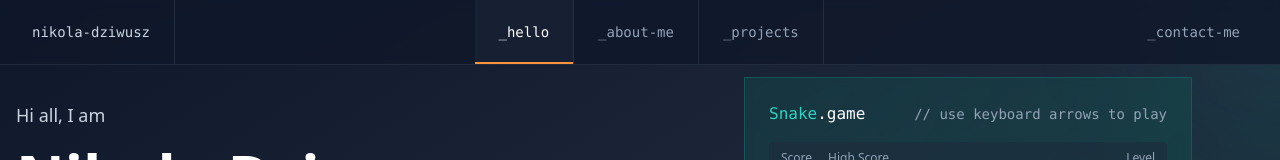
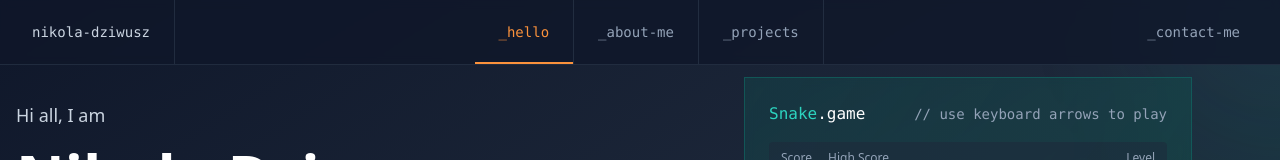
Before and after one commit to NikolaDziwusz/portfolio_2025, a Next.js app: page / in a window 1280 px wide. Shown: the top 160 px of the page. Built offline with nearby package versions, Linux system fonts and the light colour scheme.

Commit message:
fix: layout.tsx, navigation.tsx

```diff
--- a/app/layout.tsx
+++ b/app/layout.tsx
@@ -14,7 +14,7 @@ export default function RootLayout({
 }>) {
   return (
     <html lang="en">
-      <body>{children}</body>
+      <body className="overflow-x-hidden">{children}</body>
     </html>
   )
 }
--- a/components/navigation.tsx
+++ b/components/navigation.tsx
@@ -31,7 +31,7 @@ export function Navigation({ activeSection, setActiveSection }: NavigationProps)
   return (
     <>
       {/* Desktop Navigation */}
-      <nav className="hidden md:block max-h-[10vh] border-b z-50 border-slate-700/50 bg-slate-900/80 backdrop-blur-sm sticky top-0">
+      <nav className="hidden md:block max-h-[10vh] border-b z-50  border-slate-700/50 bg-slate-900/80 backdrop-blur-sm sticky top-0">
         <div className="max-w-7xl mx-auto px-4">
           <div className="flex items-center justify-between h-16">
             {/* Logo Button */}
@@ -51,8 +51,8 @@ export function Navigation({ activeSection, setActiveSection }: NavigationProps)
                   variant="ghost"
                   className={`h-16 px-6 rounded-none border-r border-slate-700/50 font-mono text-sm transition-all relative ${
                     activeSection === tab.id
-                      ? "bg-slate-800/50 text-white"
-                      : "text-slate-400 hover:text-white hover:bg-slate-800/30"
+                      ? "text-orange-400 hover:text-orange-400 "
+                      : "text-slate-400 hover:text-orange-400  hover:bg-opacity-20"
                   }`}
                   onClick={() => setActiveSection(tab.id)}
                 >
@@ -76,8 +76,8 @@ export function Navigation({ activeSection, setActiveSection }: NavigationProps)
                 variant="ghost"
                 className={`h-16 px-6 rounded-none font-mono text-sm transition-all relative ${
                   activeSection === "_contact-me"
-                    ? "bg-slate-800/50 text-white"
-                    : "text-slate-400 hover:text-white hover:bg-slate-800/30"
+                    ? "text-orange-400 hover:text-orange-400 "
+                    : "text-slate-400 hover:text-orange-400 hover:bg-opacity-20"
                 }`}
                 onClick={() => setActiveSection("_contact-me")}
               >
```
